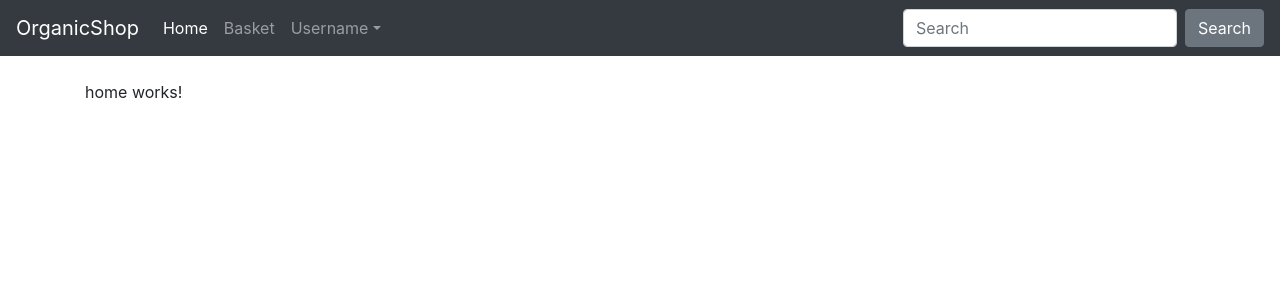
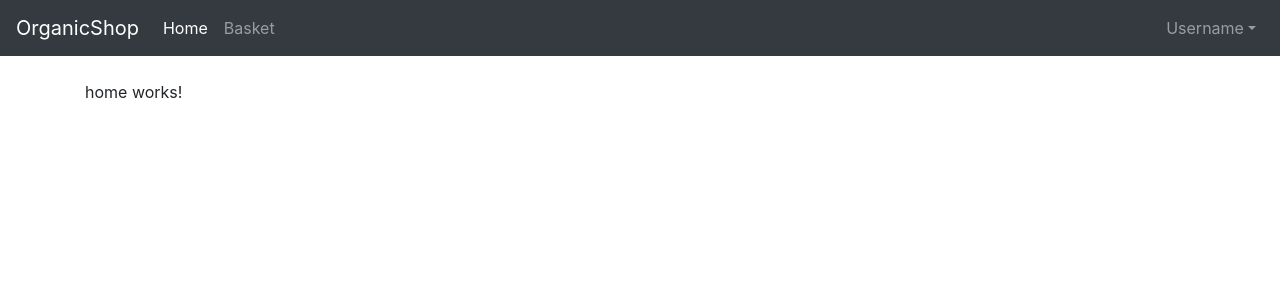
Before and after one commit to webceyhan/ng-organic-shop, an Angular app: page / in a window 1280 px wide. Shown: the top 300 px of the page. Built offline with nearby package versions, Linux system fonts and the light colour scheme; what @angular/fire would draw is missing.

Commit message:
user dropdown moved to right corner

```diff
--- a/src/app/navbar/navbar.component.html
+++ b/src/app/navbar/navbar.component.html
@@ -20,26 +20,21 @@
             <li class="nav-item" routerLinkActive="active">
                 <a class="nav-link" routerLink="/basket">Basket</a>
             </li>
-            <li class="nav-item" ngbDropdown>
+        </ul>
+        <ul class="navbar-nav">
+            <li class="nav-item" ngbDropdown display="dynamic">
                 <a class="nav-link pointer" ngbDropdownToggle>Username</a>
-                <div ngbDropdownMenu>
+                <div class="dropdown-menu" ngbDropdownMenu>
                     <a routerLink="/orders" ngbDropdownItem>My Orders</a>
-                    <a routerLink="/admin/orders" ngbDropdownItem>Manage Orders</a>
-                    <a routerLink="/admin/products" ngbDropdownItem>Manage Products</a>
+                    <a routerLink="/admin/orders" ngbDropdownItem
+                        >Manage Orders</a
+                    >
+                    <a routerLink="/admin/products" ngbDropdownItem
+                        >Manage Products</a
+                    >
                     <a class="pointer" ngbDropdownItem>Log Out</a>
                 </div>
             </li>
         </ul>
-        <form class="form-inline my-2 my-lg-0">
-            <input
-                class="form-control mr-sm-2"
-                type="text"
-                placeholder="Search"
-                aria-label="Search"
-            />
-            <button class="btn btn-secondary my-2 my-sm-0" type="submit">
-                Search
-            </button>
-        </form>
     </div>
 </nav>
```
